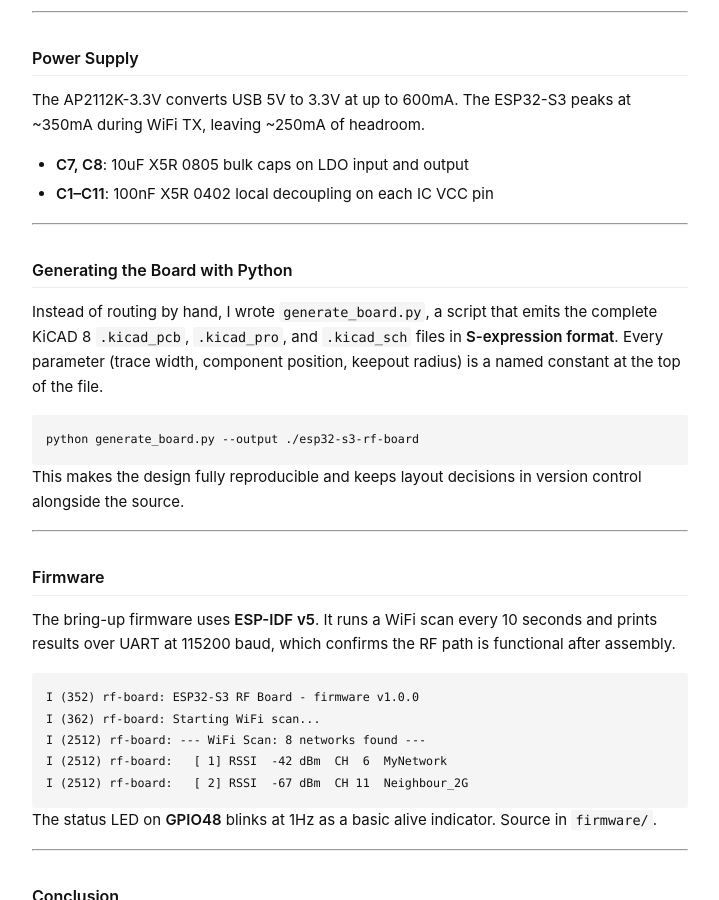
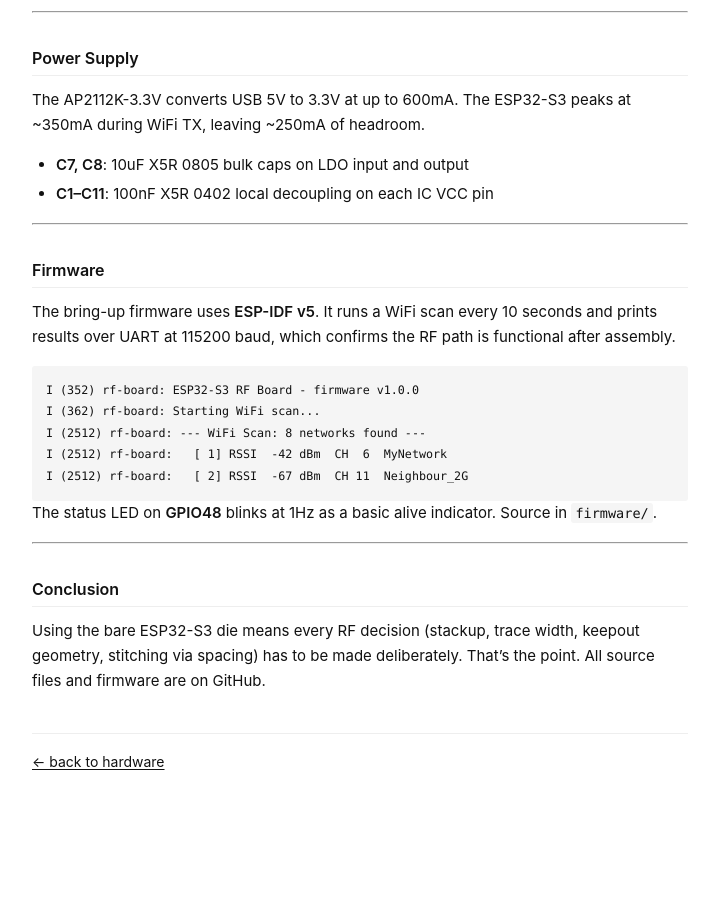
Before and after one commit to HueCodes/HueCodes.github.io, a Jekyll site: the page built from _hardware/esp32-s3-rf-board.md, in a window 1280 px wide and 900 px high, scrolled down 2859 px. Shown: the whole window, without its empty margins (280-999 px from the left). Built offline with Jekyll 4.4.1, drawn with Linux system fonts in a browser that asks for light colours; after the commit the page ends 3681 px from its top, so only the background shows below that.

Commit message:
Remove Python script section from ESP32-S3 RF board post

````diff
--- a/_hardware/esp32-s3-rf-board.md
+++ b/_hardware/esp32-s3-rf-board.md
@@ -101,18 +101,6 @@ The AP2112K-3.3V converts USB 5V to 3.3V at up to 600mA. The ESP32-S3 peaks at ~
 
 ---
 
-## Generating the Board with Python
-
-Instead of routing by hand, I wrote `generate_board.py`, a script that emits the complete KiCAD 8 `.kicad_pcb`, `.kicad_pro`, and `.kicad_sch` files in **S-expression format**. Every parameter (trace width, component position, keepout radius) is a named constant at the top of the file.
-
-```sh
-python generate_board.py --output ./esp32-s3-rf-board
-```
-
-This makes the design fully reproducible and keeps layout decisions in version control alongside the source.
-
----
-
 ## Firmware
 
 The bring-up firmware uses **ESP-IDF v5**. It runs a WiFi scan every 10 seconds and prints results over UART at 115200 baud, which confirms the RF path is functional after assembly.
````
